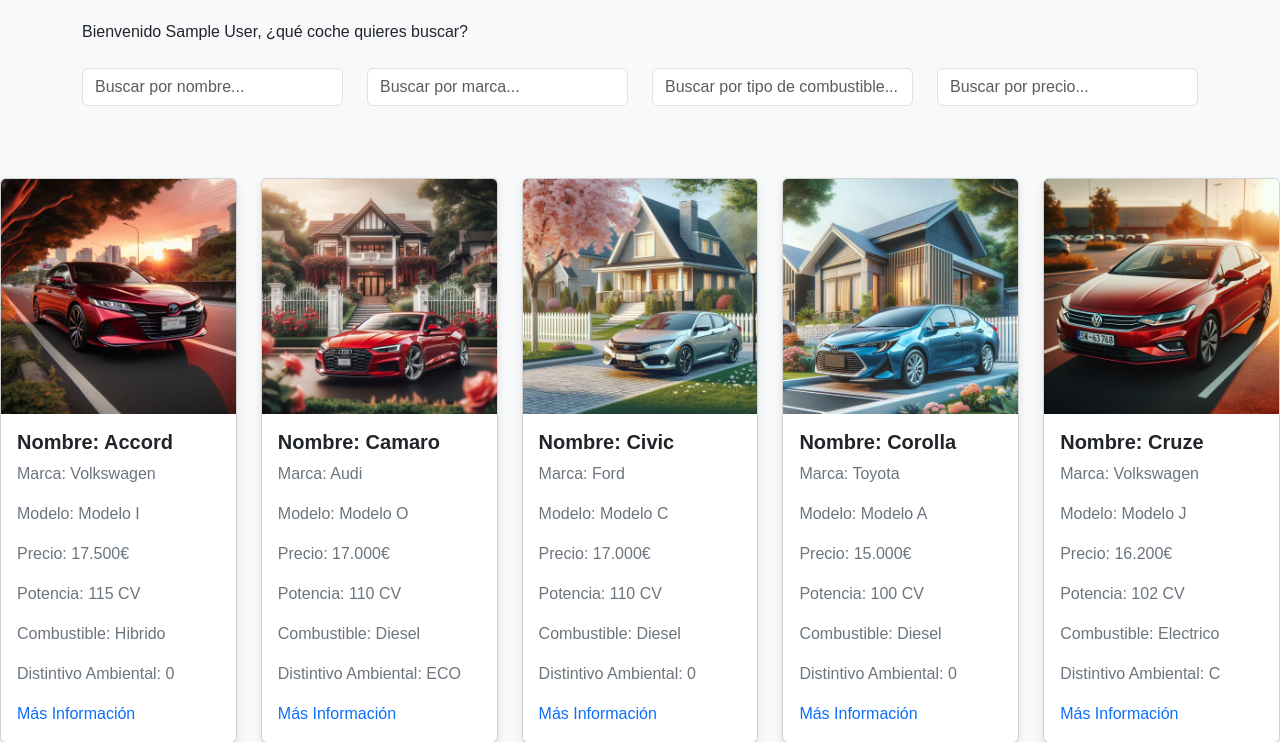
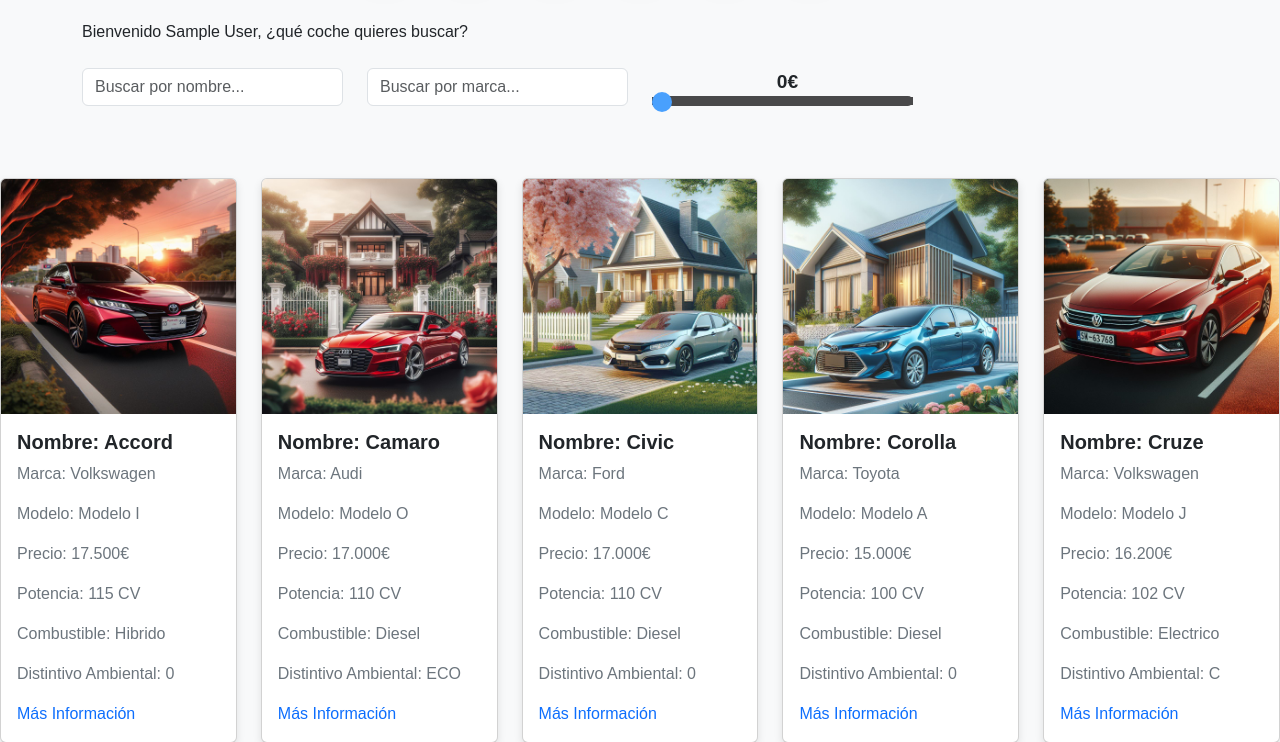
Before and after one commit to borjafernandes/Proyecto-Grado, a PHP site: page /BuscadorCoches.php in a window 1280 px wide. Shown: the part 213-955 px from the top of the page. Run offline with PHP 8.4, Linux system fonts and the light colour scheme; the visitor is signed in with stand-in values (Sample User, id 1); data comes from the database, SQL or seed files in the repository.

Commit message:
Ultimos retoques para presentarlo

```diff
--- /dev/null
+++ b/CSS/scrollBar.css
@@ -0,0 +1,58 @@
+input[type=range] {
+    width: 100%;
+    -webkit-appearance: none;
+    appearance: none;
+    height: 8px;
+    background: #000;
+    outline: none;
+    opacity: 0.7;
+    transition: opacity .2s;
+}
+
+input[type=range]:hover {
+    opacity: 1;
+}
+
+input[type=range]::-webkit-slider-thumb {
+    -webkit-appearance: none;
+    appearance: none;
+    width: 20px;
+    height: 20px;
+    background: #007bff;
+    cursor: pointer;
+    border-radius: 50%;
+    border: none;
+}
+
+input[type=range]::-moz-range-thumb {
+    width: 20px;
+    height: 20px;
+    background: #007bff;
+    cursor: pointer;
+    border-radius: 50%;
+    border: none;
+}
+
+input[type=range]::-webkit-slider-runnable-track {
+    width: 100%;
+    height: 10px;
+    cursor: pointer;
+    background: #000;
+    border-radius: 5px;
+    border: none;
+}
+
+input[type=range]::-moz-range-track {
+    width: 100%;
+    height: 8px;
+    cursor: pointer;
+    background: #000;
+    border-radius: 5px;
+    border: none;
+}
+
+#precioValue {
+    font-weight: bold;
+    margin-left: 10px;
+    font-size: 1.2em;
+}
--- a/JavaScript/buscadorCoche.js
+++ b/JavaScript/buscadorCoche.js
@@ -1,27 +1,29 @@
 var originalResults = document.getElementById('originalResults').innerHTML;
 
 function sendSearchRequest() {
-    // Obtener el valor del campo de búsqueda de nombre
     var searchNombre = document.getElementById('searchNombre').value.trim();
-    // Obtener el valor del campo de búsqueda de marca
     var searchMarca = document.getElementById('searchMarca').value.trim();
-    // Obtener el valor del campo de búsqueda de precio
     var searchPrecio = document.getElementById('searchPrecio').value.trim();
 
-    // Realizar una solicitud AJAX al servidor
     var xhttp = new XMLHttpRequest();
     xhttp.onreadystatechange = function() {
         if (this.readyState == 4 && this.status == 200) {
-            // Actualizar los resultados de la búsqueda en el contenedor
             document.getElementById('searchResults').innerHTML = this.responseText;
             document.getElementById('originalResults').style.display = 'none';
         }
     };
-    // Enviar la solicitud al archivo que manejará la búsqueda en el servidor
-    xhttp.open("GET", "searchCoche.php?nombre=" + searchNombre + "&marca=" + searchMarca + "&precio=" + searchPrecio, true);
+    xhttp.open("GET", "searchCoche.php?nombre=" + encodeURIComponent(searchNombre) + "&marca=" + encodeURIComponent(searchMarca) + "&precio=" + encodeURIComponent(searchPrecio), true);
     xhttp.send();
+}
+
+function updatePrecioInput(value) {
+    document.getElementById('precioValue').textContent = value;
+    document.getElementById('searchPrecio').value = value; // actualiza el valor oculto de precio
+    sendSearchRequest();
 }
 
 document.getElementById('searchNombre').addEventListener('input', sendSearchRequest);
 document.getElementById('searchMarca').addEventListener('input', sendSearchRequest);
-document.getElementById('searchPrecio').addEventListener('input', sendSearchRequest);
+document.getElementById('searchPrecioRange').addEventListener('input', function() {
+    updatePrecioInput(this.value);
+});
--- a/PHP/BuscadorCoches.php
+++ b/PHP/BuscadorCoches.php
@@ -10,6 +10,7 @@
     <link rel="stylesheet" href="../CSS/iconosBarraNavegacion.css">
     <link rel="stylesheet" href="../CSS/botonCerrarSesion.css">
     <link rel="stylesheet" href="../CSS/BuscadorCochesCSS.css">
+    <link rel="stylesheet" href="../CSS/scrollBar.css">
     <?php
         include("./modelo/conexion.php");
         include("./modelo/sesion.php");
@@ -108,17 +109,18 @@
                 <input type="text" id="searchMarca" class="form-control" placeholder="Buscar por marca...">
             </div>
             <div class="col-md-3">
-                <input type="text" id="searchTipoCombustible" class="form-control" placeholder="Buscar por tipo de combustible...">
-            </div>
-            <div class="col-md-3">
-                <input type="number" id="searchPrecio" class="form-control" placeholder="Buscar por precio...">
+                <div class="d-flex align-items-center flex-column">
+                    <label for="searchPrecioRange" id="precioValue">0€</label>
+                    <input type="range" id="searchPrecioRange" class="form-range" min="0" max="30000" step="1000" value="0" oninput="updatePrecioInput(this.value)">
+                    <input type="hidden" id="searchPrecio" value="30000">
+                </div>
             </div>
         </div>
 
         <div id="searchResults" class="row row-cols-1 row-cols-md-3 g-4"></div>
     </div>
 
-    <div class="row row-cols-5 mb-5 g-4" id="originalResults">
+    <div class="row row-cols-1 row-cols-md-2 row-cols-lg-3 row-cols-xl-5 mb-5 g-4" id="originalResults">
         <?php
         // Iterar sobre los resultados de la consulta y mostrarlos en tarjetas Bootstrap
         while ($resultado = mysqli_fetch_assoc($consulta)) {
--- a/PHP/PaginaPrincipal.php
+++ b/PHP/PaginaPrincipal.php
@@ -185,7 +185,7 @@
 
                 <h3 class="mb-4 me-3">Ultimas Novedades</h3>
 
-                <div class="row row-cols-5 mb-5 g-4 justify-content-center" id="coches-container">
+                <div class="row row-cols-1 row-cols-md-2 row-cols-lg-3 row-cols-xl-5 mb-5 g-4 justify-content-center" id="coches-container">
                     <?php
                     // Iterar sobre los resultados de la consulta y mostrarlos en tarjetas Bootstrap
                     while ($resultado = mysqli_fetch_assoc($consulta)) {
--- a/PHP/vista/mostrar_coches.php
+++ b/PHP/vista/mostrar_coches.php
@@ -64,7 +64,7 @@
                     <td><?php echo $resultado['nombre_marca']?></td>
                     <td><?php echo $resultado['modelo']?></td>
                     <td><?php echo date2string($resultado['fecha_fabricacion'])?></td>
-                    <td><?php echo $resultado['precio']?> $</td>
+                    <td><?php echo number_format($resultado['precio'], 0, '', '.')?> $</td>
                     <td><?php echo $resultado['potencia']?> CV</td>
                     <td><?php echo $resultado['combustible']?></td>
                     <td><?php echo $resultado['distintivo']?></td>
```
Also changed, not shown: PHP/searchCoche.php (+13 -9 lines), PHP/vista/mostrar-marcas-coche.php (indentation only).
